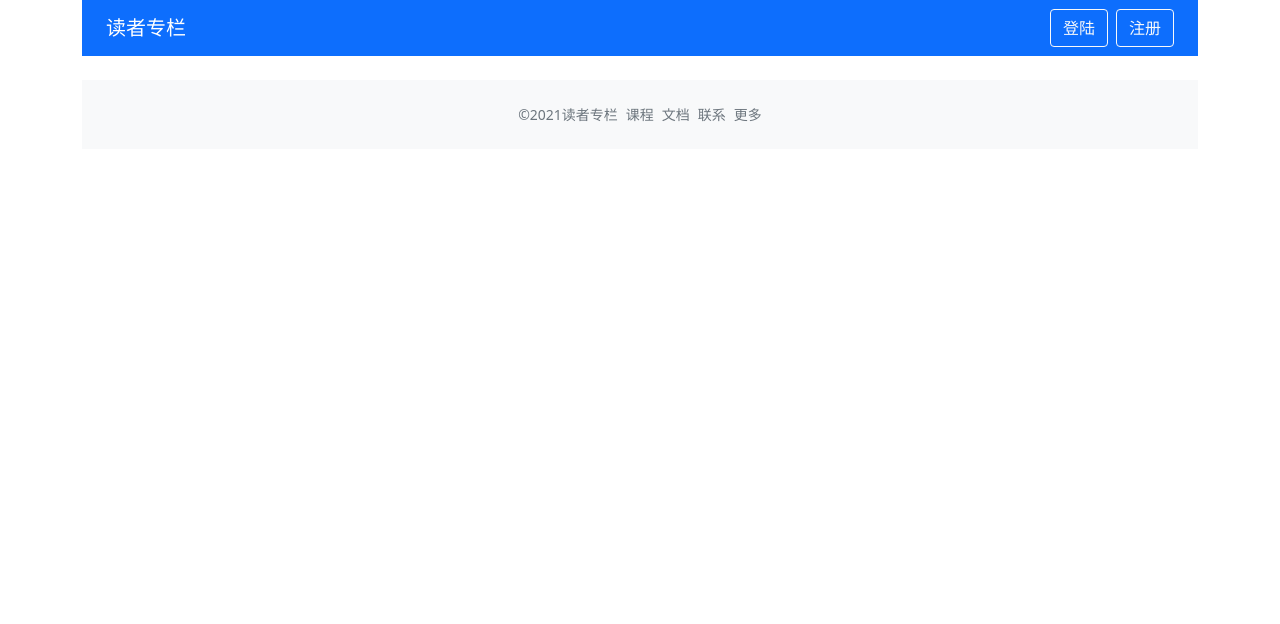
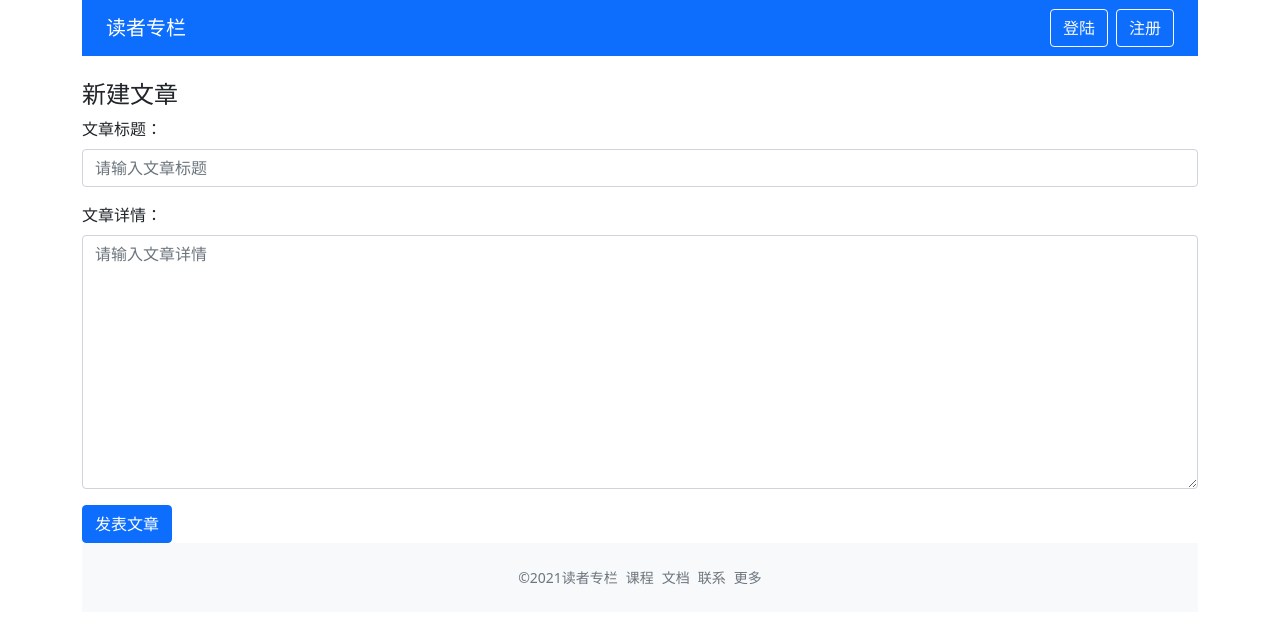
Before and after one commit to xzp-git/duzhe, a Vue app: page /create in a window 1280 px wide. Shown: the top 624 px of the page. Built offline with nearby package versions, Linux system fonts and the light colour scheme.

Commit message:
fix(新建文章): 添加新建文章页面

```diff
--- a/src/App.vue
+++ b/src/App.vue
@@ -28,7 +28,7 @@
 
 <script lang="ts">
 import { defineComponent, computed } from 'vue'
-import GlobalHeader, { UserProps } from './components/GlobalHeader.vue'
+import GlobalHeader from './components/GlobalHeader.vue'
 import { useStore } from 'vuex'
 // import ValidateInput, { RulesProp } from './components/ValidateInput.vue'
 // import ValidateForm from './components/ValidateForm.vue'
--- a/src/components/GlobalHeader.vue
+++ b/src/components/GlobalHeader.vue
@@ -8,7 +8,7 @@
     <ul v-else class="list-inline mb-0">
       <li class="list-inline-item">
         <dropdown :title="`你好 ${user.name}`">
-          <dropdown-item><a class="dropdown-item" href="#">新建文章</a></dropdown-item>
+          <dropdown-item><router-link class="dropdown-item" to="/create">新建文章</router-link></dropdown-item>
           <dropdown-item disabled><a class="dropdown-item" href="#">编辑资料</a></dropdown-item>
           <dropdown-item><a class="dropdown-item" href="#">退出登陆</a></dropdown-item>
         </dropdown>
@@ -21,7 +21,7 @@
 import { defineComponent, PropType } from 'vue'
 import Dropdown from './Dropdown.vue'
 import DropdownItem from './DropdownItem.vue'
-export interface UserProps {
+interface UserProps {
     isLogin: boolean;
     name?: string;
     id?: number;
--- a/src/components/PostList.vue
+++ b/src/components/PostList.vue
@@ -1,13 +1,13 @@
 <template>
   <div class="post-list">
-    <article v-for="post in posts" :key="post._id" class="card mb-3 shadow-sm">
+    <article v-for="post in list" :key="post.id" class="card mb-3 shadow-sm">
       <div class="card-body">
-        <h4><router-link :to="`/posts/${post._id}/`">{{post.title}}</router-link></h4>
+        <h4><router-link :to="`/posts/${post.id}/`">{{post.title}}</router-link></h4>
         <div class="row my-3 align-items-center">
-          <div v-if="post.image" class="col-4">
-            <img :src="post.image.fitUrl" :alt="post.title" class="rounded-lg w-100">
+          <div  class="col-4">
+            <img :src="post.image" :alt="post.title" class="rounded-lg w-100">
           </div>
-          <p :class="{'col-8': post.image}" class="text-muted">{{post.excerpt}}</p>
+          <p :class="{'col-8': post.image}" class="text-muted">{{post.content}}</p>
         </div>
         <span class="text-muted">{{post.createdAt}}</span>
       </div>
@@ -16,7 +16,7 @@
 </template>
 
 <script lang="ts">
-import { defineComponent, PropType, computed } from 'vue'
+import { defineComponent, PropType } from 'vue'
 // import { PostProps, ImageProps } from '../store'
 // import { generateFitUrl } from '../helper'
 import { PostProps } from '../testData'
@@ -26,18 +26,17 @@ export default defineComponent({
       required: true,
       type: Array as PropType<PostProps[]>
     }
-  },
-  setup (props) {
-    // const posts = computed(() => {
-    //   return props.list.map(post => {
-    //     generateFitUrl(post.image as ImageProps, 200, 110, ['m_fill'])
-    //     return post
-    //   })
-    // })
-    return {
-      posts: props.list
-    }
   }
+  // setup () {
+  //   // const posts = computed(() => {
+  //   //   return props.list.map(post => {
+  //   //     generateFitUrl(post.image as ImageProps, 200, 110, ['m_fill'])
+  //   //     return post
+  //   //   })
+  //   // })
+  //   return {
+  //   }
+  // }
 })
 </script>
 
--- a/src/components/ValidateInput.vue
+++ b/src/components/ValidateInput.vue
@@ -1,6 +1,7 @@
 <template>
 <div class="validate-input-container pd-3">
   <input
+  v-if="tag !== 'textarea'"
   v-bind="$attrs"
   class="form-control"
   :class="{'is-invalid':inputRef.error}"
@@ -8,6 +9,17 @@
   @input="updateInput"
   :value="inputRef.val"
   >
+  <textarea
+  v-else
+  rows="10"
+  v-bind="$attrs"
+  class="form-control"
+  :class="{'is-invalid':inputRef.error}"
+  @blur="validateInputs"
+  @input="updateInput"
+  :value="inputRef.val"
+  >
+  </textarea>
   <span v-if="inputRef.error" class="invalid-feedback">{{inputRef.message}}</span>
 </div>
 </template>
@@ -22,11 +34,16 @@ interface RuleProp {
     message: string
 }
 export type RulesProp = RuleProp[]
+export type TagType = 'input' | 'textarea'
 export default defineComponent({
   name: 'ValidateInput',
   props: {
     rules: Array as PropType<RulesProp>,
-    modelValue: String
+    modelValue: String,
+    tag: {
+      type: String as PropType<TagType>,
+      default: 'input'
+    }
   },
   inheritAttrs: false,
   setup (props, context) {
--- a/src/router/index.ts
+++ b/src/router/index.ts
@@ -3,7 +3,7 @@ import { createRouter, createWebHistory } from 'vue-router'
 import Home from '../views/Home.vue'
 import Login from '../views/Login.vue'
 import ColumnDetail from '../views/ColumnDetail.vue'
-
+import Create from '../views/CreatePost.vue'
 const routerHistory = createWebHistory()
 const router = createRouter({
   history: routerHistory,
@@ -22,6 +22,11 @@ const router = createRouter({
       path: '/column/:id',
       name: 'column',
       component: ColumnDetail
+    },
+    {
+      path: '/create',
+      name: 'create',
+      component: Create
     }
   ]
 })
--- a/src/store/index.ts
+++ b/src/store/index.ts
@@ -4,6 +4,7 @@ interface UserProps {
     isLogin: boolean;
     name?: string;
     id?: number;
+    columnId?: number
 }
 export interface GlobalDataProps {
     columns: ColumnProps[];
@@ -18,7 +19,10 @@ const store = createStore<GlobalDataProps>({
   },
   mutations: {
     login (state) {
-      state.user = { ...state.user, isLogin: true, name: 'viking' }
+      state.user = { ...state.user, isLogin: true, name: 'viking', columnId: 2 }
+    },
+    createPost (state, newPost) {
+      state.posts.push(newPost)
     }
   },
   getters: {
@@ -29,7 +33,7 @@ const store = createStore<GlobalDataProps>({
       return state.columns.find(c => c.id === id)
     },
     getPostsByCid: (state) => (cid:number) => {
-      return state.posts.filter(c => c.columnId === cid).length
+      return state.posts.filter(c => c.columnId === cid)
     }
   }
 })
--- a/src/views/ColumnDetail.vue
+++ b/src/views/ColumnDetail.vue
@@ -17,7 +17,7 @@
 import { computed, defineComponent } from 'vue'
 import { useRoute } from 'vue-router'
 import { useStore } from 'vuex'
-import { PostList } from '../components/PostList.vue'
+import PostList from '../components/PostList.vue'
 export default defineComponent({
   components: {
     PostList
@@ -26,6 +26,7 @@ export default defineComponent({
     const route = useRoute()
     const store = useStore()
     const currentId = +route.params.id
+    console.log(currentId)
     const column = computed(() => store.getters.getColumnById(currentId))
     console.log(column)
     const list = computed(() => store.getters.getPostsByCid(currentId))
--- /dev/null
+++ b/src/views/CreatePost.vue
@@ -0,0 +1,84 @@
+<template>
+  <div class="create-post-page">
+    <h4>新建文章</h4>
+    <validate-form @form-submit="onFormSubmit">
+      <div class="mb-3">
+        <label class="form-label">文章标题：</label>
+        <validate-input
+          :rules="titleRules" v-model="titlelVal"
+          placeholder="请输入文章标题"
+          type="text"
+        />
+      </div>
+      <div class="mb-3">
+        <label class="form-label">文章详情：</label>
+        <validate-input
+          type="text"
+          tag="textarea"
+          placeholder="请输入文章详情"
+          :rules="contentRules"
+          v-model="contentVal"
+        />
+      </div>
+      <template #submit>
+        <button type="submit" class="btn btn-primary btn-block btn-large">发表文章 </button>
+      </template>
+    </validate-form>
+  </div>
+</template>
+
+<script lang="ts">
+import { defineComponent, ref } from 'vue'
+import { useRouter } from 'vue-router'
+import { useStore } from 'vuex'
+import { GlobalDataProps } from '../store/index'
+import { PostProps } from '../testData'
+import ValidateInput, { RulesProp } from '../components/ValidateInput.vue'
+import ValidateForm from '../components/ValidateForm.vue'
+
+export default defineComponent({
+  components: {
+    ValidateInput,
+    ValidateForm
+  },
+  setup () {
+    const router = useRouter()
+    const store = useStore<GlobalDataProps>()
+    const titleRules: RulesProp = [
+      { type: 'required', message: '文章标题不能为空' }
+    ]
+    const contentRules: RulesProp = [
+      { type: 'required', message: '文章详情不能为空' }
+    ]
+    const titleVal = ref('')
+    const contentVal = ref('')
+    const onFormSubmit = (res:boolean) => {
+      if (res) {
+        const { columnId } = store.state.user
+        if (columnId) {
+          const newPost: PostProps = {
+            id: new Date().getTime(),
+            title: titleVal.value,
+            content: contentVal.value,
+            columnId,
+            createdAt: new Date().toLocaleString()
+          }
+          store.commit('createPost', newPost)
+          router.push({ name: 'column', params: { id: columnId } })
+        }
+      }
+    }
+    return {
+      titleRules,
+      contentRules,
+      titleVal,
+      contentVal,
+      onFormSubmit
+    }
+  }
+})
+</script>
+
+<style>
+
+</style>
```
Also changed, not shown: 1 other file (tests, documents, lock files or other folders).
